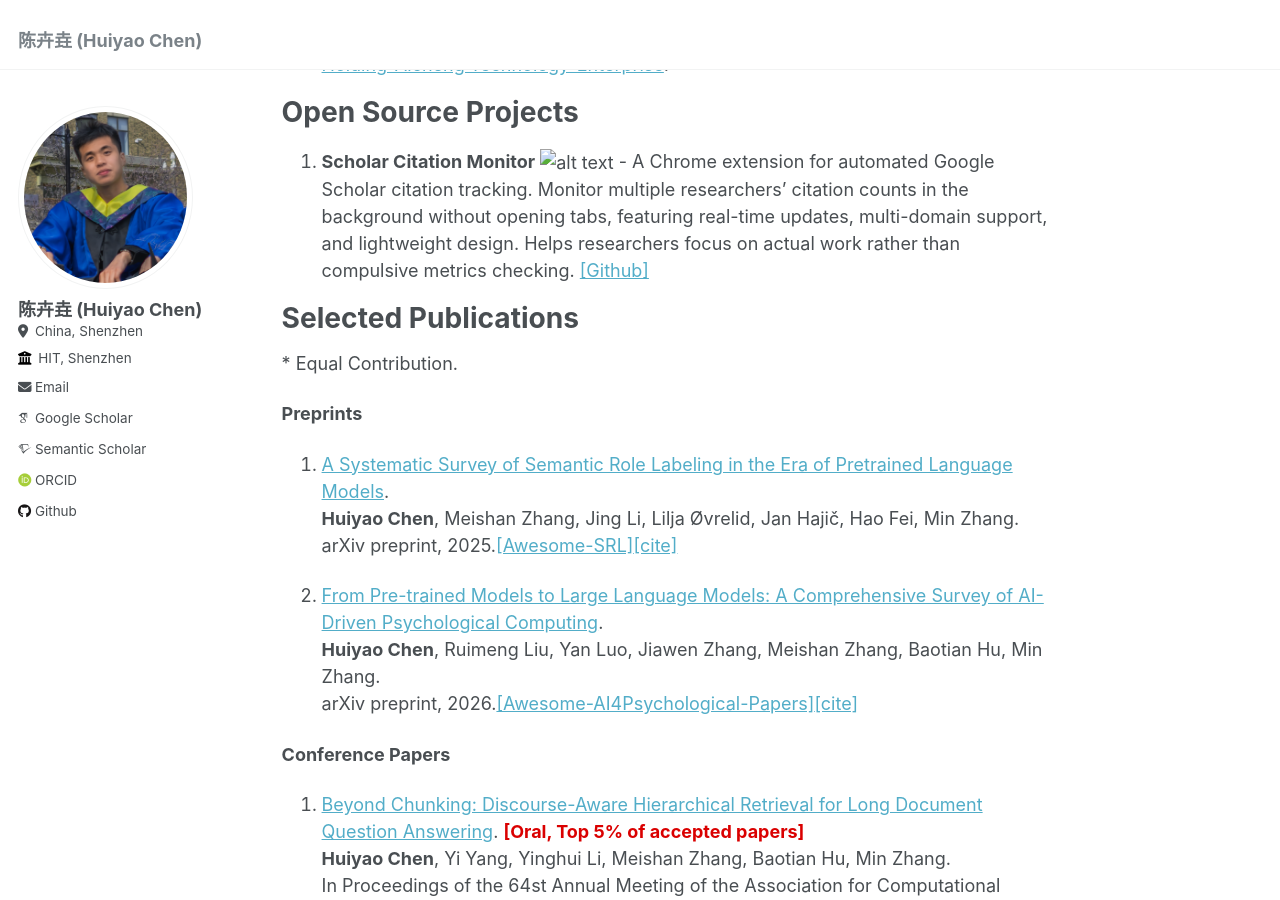
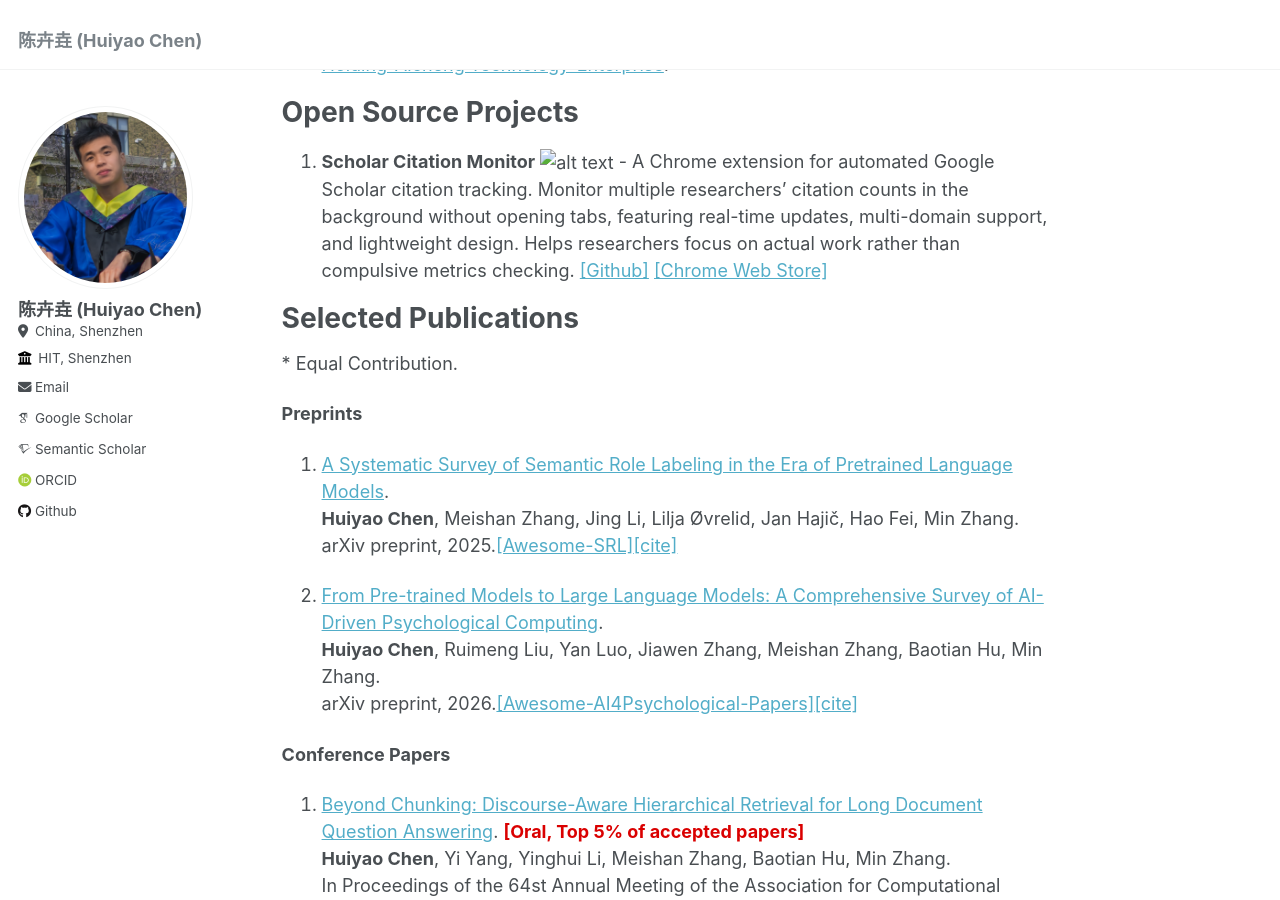
Before and after one commit to DreamH1gh/DreamH1gh.github.io, a Jekyll site: the page built from _pages/about.md, in a window 1280 px wide and 900 px high, scrolled down 910 px. Built offline with Jekyll 4.4.1, drawn with Linux system fonts in a browser that asks for light colours; some web fonts are replaced.

Commit message:
scholar citation chrome shop

```diff
--- a/_pages/about.md
+++ b/_pages/about.md
@@ -32,7 +32,7 @@ Experience
 
 Open Source Projects
 ======
-1. **Scholar Citation Monitor** ![alt text](icon16.png) - A Chrome extension for automated Google Scholar citation tracking. Monitor multiple researchers' citation counts in the background without opening tabs, featuring real-time updates, multi-domain support, and lightweight design. Helps researchers focus on actual work rather than compulsive metrics checking. [[Github]](https://github.com/DreamH1gh/Scholar-Citation-Monitor)
+1. **Scholar Citation Monitor** ![alt text](icon16.png) - A Chrome extension for automated Google Scholar citation tracking. Monitor multiple researchers' citation counts in the background without opening tabs, featuring real-time updates, multi-domain support, and lightweight design. Helps researchers focus on actual work rather than compulsive metrics checking. [[Github]](https://github.com/DreamH1gh/Scholar-Citation-Monitor) [[Chrome Web Store]](https://chromewebstore.google.com/detail/scholar-citation-monitor/hcmmccenfdomniepffcngceogeaajigc)
 
 Selected Publications
 ======
```
